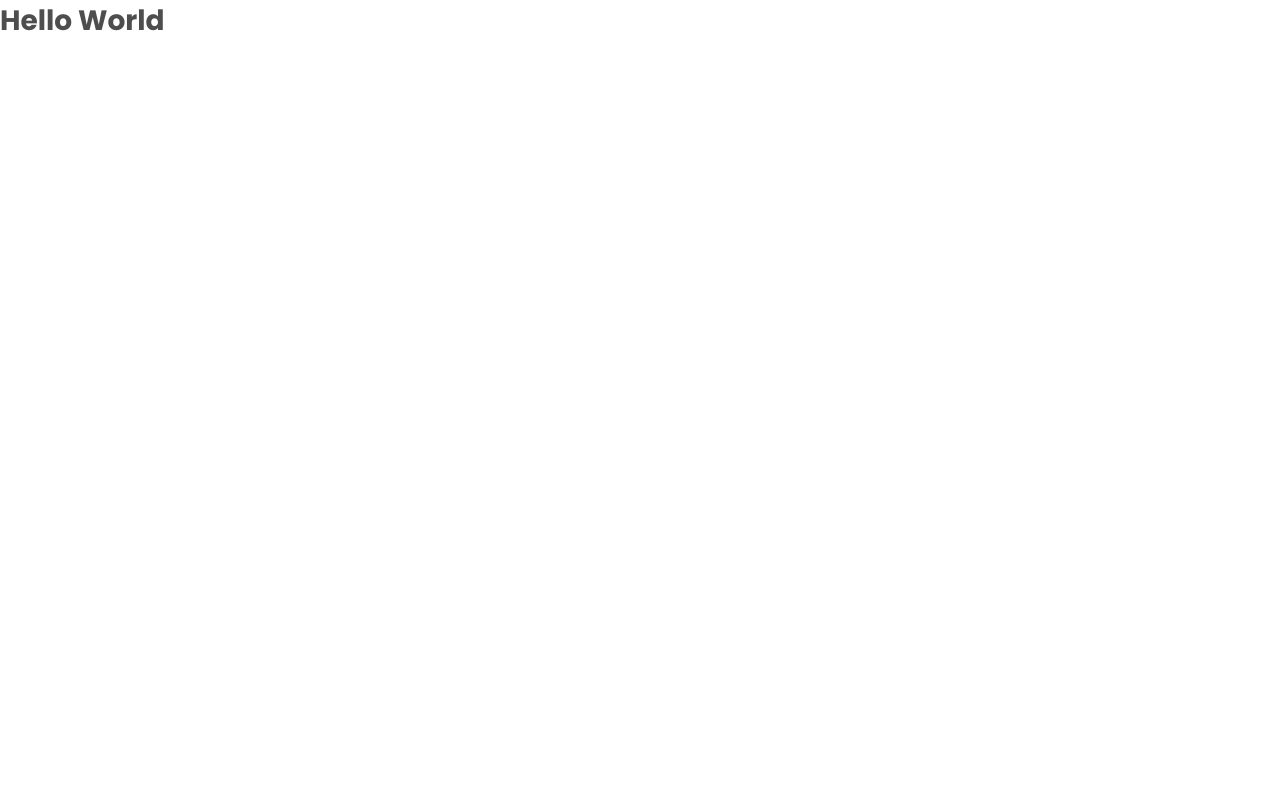
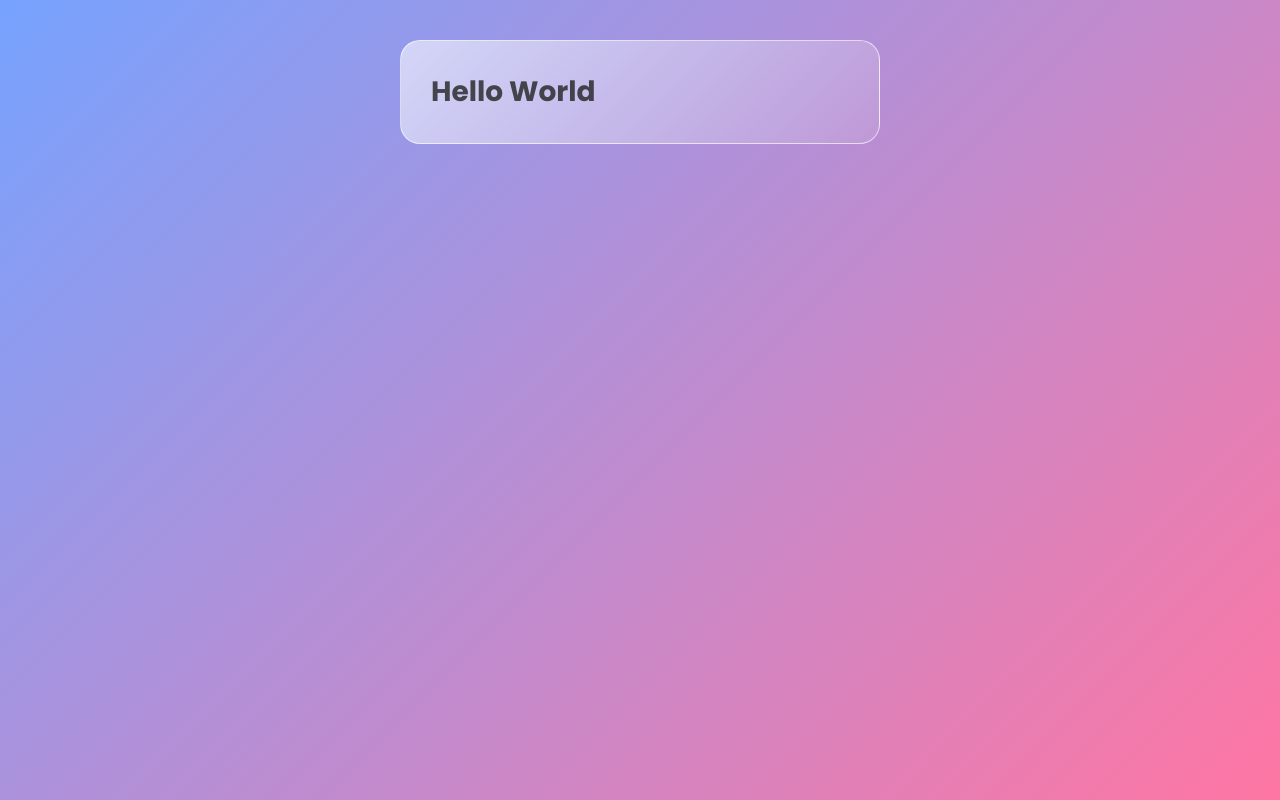
Before and after one commit to BayuDC/fae531f2, a React (Vite) app: page / in a window 1280 px wide. Built offline with nearby package versions, Linux system fonts and the light colour scheme.

Commit message:
Add the wrapper component

```diff
--- a/src/App.jsx
+++ b/src/App.jsx
@@ -1,5 +1,13 @@
+import Wrapper from './components/Wrapper';
+
 function App() {
-    return <h1>Hello World</h1>;
+    return (
+        <div className="app">
+            <h1>
+                <Wrapper>Hello World</Wrapper>
+            </h1>
+        </div>
+    );
 }
 
 export default App;
--- /dev/null
+++ b/src/components/Wrapper.jsx
@@ -0,0 +1,5 @@
+function Wrapper(props) {
+    return <div className="wrapper">{props.children}</div>;
+}
+
+export default Wrapper;
--- /dev/null
+++ b/src/styles/base/app.less
@@ -0,0 +1,10 @@
+.app {
+    background: linear-gradient(135deg, rgba(@blue, 0.8), rgba(@pink, 0.8));
+    padding: 40px;
+    box-sizing: border-box;
+    height: 100vh;
+
+    @media (max-width: 600px) {
+        padding: 20px;
+    }
+}
--- a/src/styles/base/variable.less
+++ b/src/styles/base/variable.less
@@ -1,3 +1,4 @@
 @blue: #548cff;
 @pink: #ff548c;
 @black: rgba(#222222, 0.8);
+@white: #ffffff;
--- /dev/null
+++ b/src/styles/components/wrapper.less
@@ -0,0 +1,17 @@
+.wrapper {
+    margin: auto;
+    padding: 30px;
+    max-width: 480px;
+    background: white;
+    border-radius: 20px;
+    border: 1px solid rgba(@white, 0.6);
+    box-sizing: border-box;
+    background: linear-gradient(135deg, rgba(@white, 0.6), rgba(@white, 0.1));
+    height: 100%;
+    display: flex;
+    flex-direction: column;
+
+    @media (max-width: 600px) {
+        padding: 30px 20px 20px 20px;
+    }
+}
--- a/src/styles/main.less
+++ b/src/styles/main.less
@@ -1,2 +1,5 @@
 @import 'base/variable';
 @import 'base/reset';
+@import 'base/app';
+
+@import 'components/wrapper';
```
Also changed, not shown: 1 other file (tests, documents, lock files or other folders).
